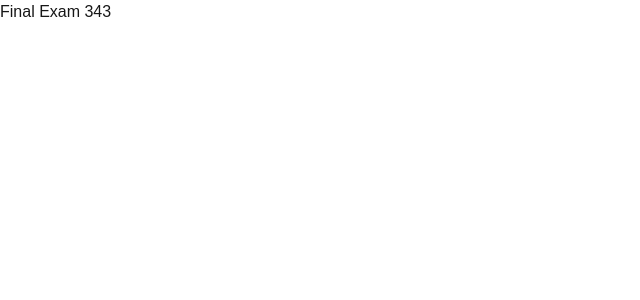
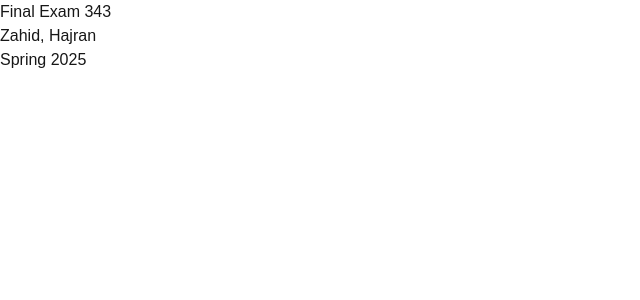
Before and after one commit to HzahidCUNY/final343, a Next.js app: page / in a window 1280 px wide. Shown: the top 300 px of the page, without its empty margins (0-640 px from the left). Built offline with nearby package versions, Linux system fonts and the light colour scheme.

Commit message:
Modify Homepage

```diff
--- a/src/app/page.jsx
+++ b/src/app/page.jsx
@@ -2,7 +2,8 @@ export default function Home() {
   return (
     <>
     <h1>Final Exam 343</h1>
-
+    <h2>Zahid, Hajran</h2>
+    <h3> Spring 2025</h3>
     </>
   )
 }
```
